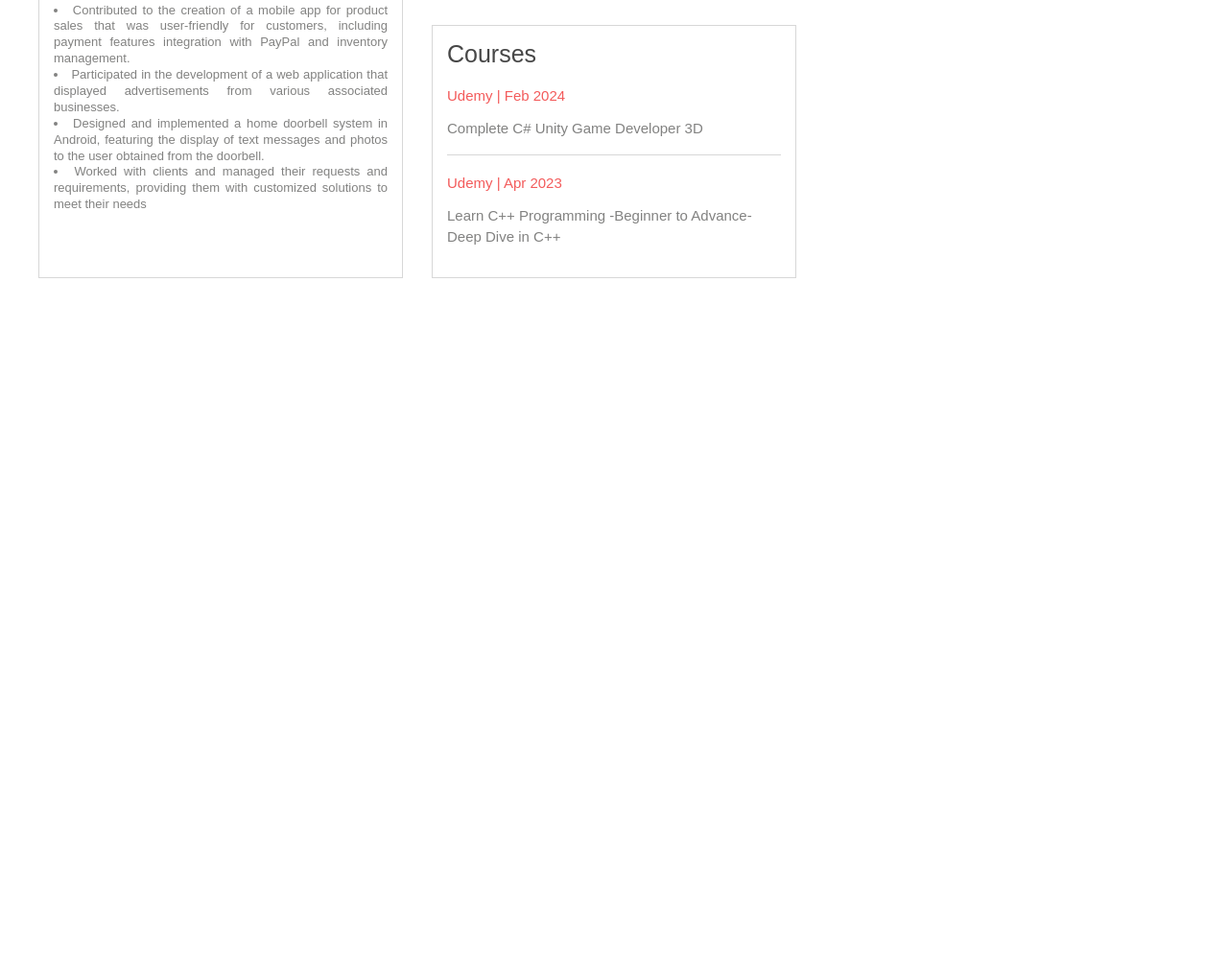
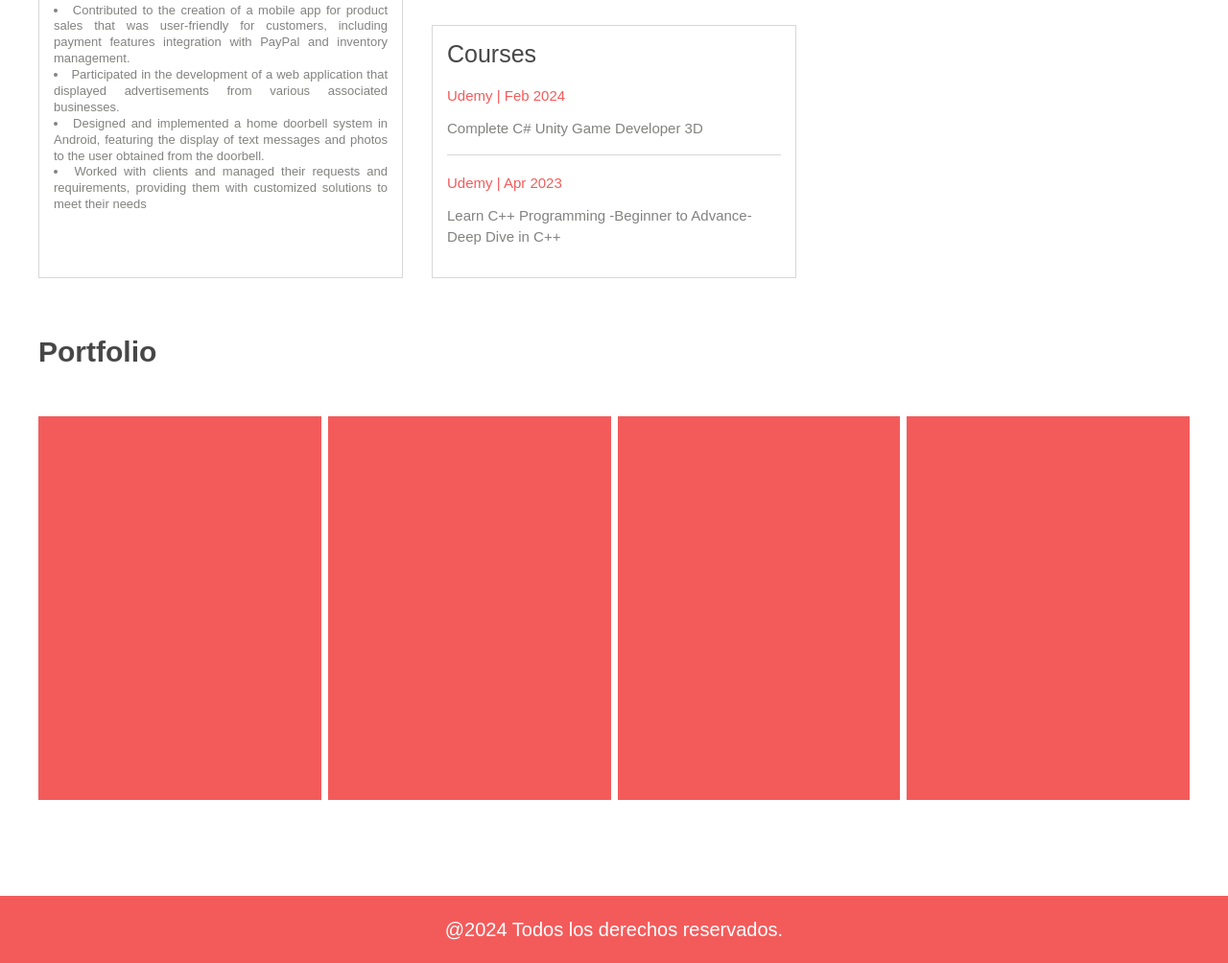
Before and after one commit to eduar-code/MyPortfolio, a website: page index.html in a window 1280 px wide. Shown: the part 2005-3009 px from the top of the page at 96% size. Before the commit the page ends 2395 px from the top, so only its background shows below. Drawn offline with Linux system fonts and the light colour scheme.

Commit message:
Added cards to projects

```diff
--- a/index.html
+++ b/index.html
@@ -63,13 +63,13 @@
                     to create immersive and attractive experiences for the area of augmented
                     reality. In addition to my technical experience, I also possess leadership
                     skills and the ability to work in multidisciplinary teams.
-                    I am always looking for new challenges and opportunity es to learn and
+                    I am always looking for new challenges and opportunities to learn and
                     grow in my field.
                 </p>
             </div>
             <div class="info-resume-btn">
                 <div class="info-resume-btn_cv">
-                    <a href="documents/cv/Cv-AlexisEJC.pdf" download>
+                    <a href="documents/cv/CV-Alexis-Eduardo-JC-E.pdf" download>
                         <p> Download My CV</p>
                     </a>
                 </div>
@@ -144,7 +144,7 @@
                     <h1 class="title-task_time"> Aug 2016 - Jan 2018</h1>
                     <p class="title-task_area"> Prefixa Vision Systems <br> - Software Engineer</p>
                     <div class="title-task_data">
-                        <li>Participated in the development of an applica on for the footwear sector,
+                        <li>Participated in the development of an application for the footwear sector,
                             which allowed for the digital recreation of a foot for accurate measurement, using VTK
                             graphics libraries,
                             LIDAR scanners were used to achieve this. </li>
@@ -200,14 +200,6 @@
                             technologies of the tecnologico de monterrey</li>
                     </div>
                 </div>
-                <!-- <div class="title-task">
-                    <h1 class="title-task_time"> 2017-present</h1>
-                    <p class="title-task_area"> UX Developer</p>
-                    <p class="title-task_data">Lorem ipsum dolor sit amet consectetur adipisicing elit.
-                        In, cum laudantium eligendi adipisci ducimus doloribus?
-                        Illo dignissimos voluptatum corrupti distinctio. Est veritatis qui amet?
-                        Eius quidem id dolorum cupiditate facilis!</p>
-                </div> -->
             </div>
 
             <div class="courses">
@@ -255,6 +247,29 @@
             </div>
     </section>
 
+    <section class="portfolio">
+        <h1>Portfolio</h1>
+        <div class="cards">
+            <div class="card">
+
+            </div>
+            <div class="card">
+
+            </div>
+            <div class="card">
+
+            </div>
+            <div class="card">
+
+            </div>
+        </div>
+
+    </section>
+
+    <footer class="footer">
+        <p>@2024 Todos los derechos reservados.</p>
+    </footer>
+    <!-- /// -->
     <script src="build/js/app.js"></script>
 
 </body>
--- /dev/null
+++ b/src/scss/layout/_footer.scss
@@ -0,0 +1,11 @@
+@use 'base/variables' as v;
+
+.footer{
+    background-color: v.$red;
+    padding: 2rem 0;
+    p{
+        margin: 0;
+        color: v.$white;
+        text-align: center;
+    }
+}
--- a/src/scss/layout/_index.scss
+++ b/src/scss/layout/_index.scss
@@ -2,3 +2,5 @@
 @forward 'banner';
 @forward 'personalinfo';
 @forward 'resume';
+@forward 'portfolio';
+@forward 'footer';
--- /dev/null
+++ b/src/scss/layout/_portfolio.scss
@@ -0,0 +1,39 @@
+@use 'base/variables' as v;
+@use 'base/mixins' as m;
+
+
+.portfolio {
+    @include m.container;
+
+    h1 {
+        font-size: 3rem;
+    }
+
+    padding: 6rem 0rem 10rem;
+}
+
+.cards {
+    display: grid;
+    grid-template-columns: repeat(auto-fill, minmax(18rem, 1fr));
+    gap: .7rem;
+
+    @include m.mindesktop {
+        grid-template-columns: repeat(4, minmax(8rem, 1fr));
+    }
+
+}
+
+.card {
+    background-color: v.$red;
+    height: 25rem;
+    transition: transform .2s;
+    cursor: pointer;
+
+    &:hover {
+       transform: scale(1.1);
+    }
+
+    @include m.mindesktop {
+        height: 40rem;
+    }
+}
--- a/src/scss/layout/_resume.scss
+++ b/src/scss/layout/_resume.scss
@@ -4,7 +4,7 @@
 .resume {
     @include m.container;
 
-    padding-top: 6rem;
+    padding: 6rem 0rem 0rem;
 
     h1 {
         font-size: 3rem;
```
Also changed, not shown: build/css/app.css, 3 other files. Lines whose indentation alone changed are shown as unchanged.
